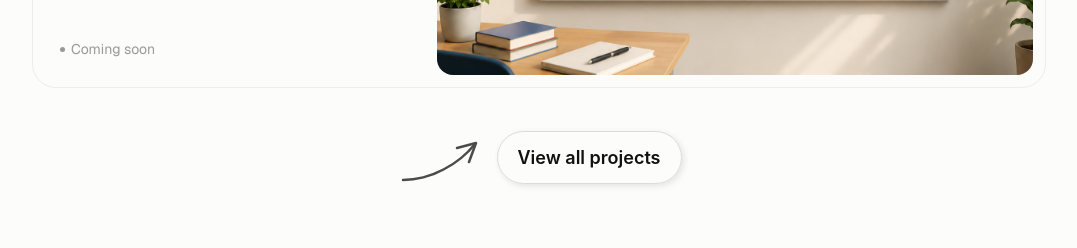
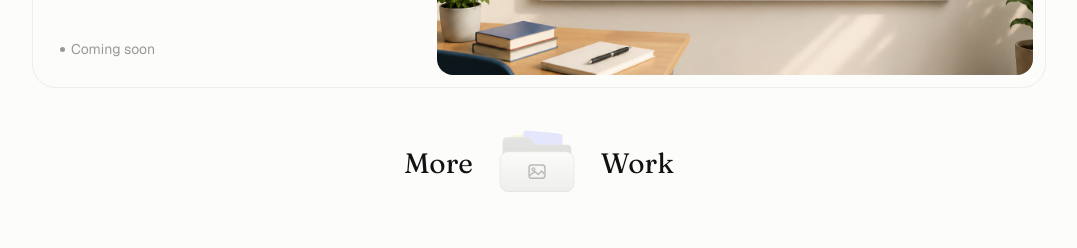
Before and after one commit to aditishinde304/my-portfolio, a Next.js app: page / in a window 1280 px wide. Shown: the part 2340-2588 px from the top of the page, without its empty margins (101-1178 px from the left). Built offline with nearby package versions, Linux system fonts and the light colour scheme; a web font is replaced by a local one.

Commit message:
Replace "View all projects" button with More/Work folder icon
Swaps the arrow + pill button for a serif "More" / folder icon / "Work"
treatment, matching the reference: a light macOS-style photos-folder
icon (built as inline SVG, no new asset) flanked by Fraunces serif text.

```diff
--- a/app/components/v2/Projects.tsx
+++ b/app/components/v2/Projects.tsx
@@ -167,39 +167,60 @@ export default function Projects() {
         ))}
       </div>
 
-      <div className="flex items-center justify-center" style={{ marginTop: "40px", gap: "10px" }}>
-        <svg width="90" height="60" viewBox="0 0 90 60" fill="none" xmlns="http://www.w3.org/2000/svg" style={{ transform: "scaleY(-1)" }}>
-          <path
-            d="M6 8C34 8 62 24 78 44"
-            stroke="#4b4b4b"
-            strokeWidth="2.5"
-            strokeLinecap="round"
-          />
-          <path
-            d="M60 40L79 45L72 26"
-            stroke="#4b4b4b"
-            strokeWidth="2.5"
-            strokeLinecap="round"
-            strokeLinejoin="round"
-          />
-        </svg>
-        <a
-          href="#"
-          className="inline-flex items-center justify-center"
+      <a
+        href="#"
+        className="flex items-center justify-center"
+        style={{ marginTop: "40px", gap: "24px" }}
+      >
+        <span
           style={{
-            border: "1px solid #dbdbdb",
-            borderRadius: "32px",
-            padding: "12px 20px",
-            boxShadow: "2px 2px 6px 0px rgba(0,0,0,0.1)",
-            fontFamily: "'Inter', sans-serif",
-            fontWeight: 600,
-            fontSize: "18px",
+            fontFamily: "var(--font-fraunces), Georgia, serif",
+            fontSize: "28px",
             color: "#111",
           }}
         >
-          View all projects
-        </a>
-      </div>
+          More
+        </span>
+        <MoreWorkFolderIcon />
+        <span
+          style={{
+            fontFamily: "var(--font-fraunces), Georgia, serif",
+            fontSize: "28px",
+            color: "#111",
+          }}
+        >
+          Work
+        </span>
+      </a>
     </section>
   );
 }
+
+function MoreWorkFolderIcon() {
+  return (
+    <svg width="80" height="70" viewBox="0 0 120 106" fill="none" xmlns="http://www.w3.org/2000/svg">
+      <defs>
+        <linearGradient id="mwFolderBack" x1="0" y1="0" x2="0" y2="1">
+          <stop offset="0" stopColor="#e4e4e2" />
+          <stop offset="1" stopColor="#d4d4d1" />
+        </linearGradient>
+        <linearGradient id="mwFolderFront" x1="0" y1="0" x2="0" y2="1">
+          <stop offset="0" stopColor="#fbfbfa" />
+          <stop offset="1" stopColor="#eeeeec" />
+        </linearGradient>
+      </defs>
+      <rect x="21" y="8" width="60" height="34" rx="6" fill="#fdf6df" transform="rotate(-6 51 25)" />
+      <rect x="38" y="6" width="60" height="34" rx="6" fill="#e4e7fb" transform="rotate(5 68 23)" />
+      <path
+        d="M8 20C8 16.686 10.686 14 14 14H46C48.2091 14 50.2 15.147 51.3251 17L54.6749 22.5C55.8 24.353 57.7909 25.5 60 25.5H106C109.314 25.5 112 28.186 112 31.5V90C112 93.314 109.314 96 106 96H14C10.686 96 8 93.314 8 90V20Z"
+        fill="url(#mwFolderBack)"
+      />
+      <rect x="4" y="36" width="112" height="60" rx="12" fill="url(#mwFolderFront)" stroke="#e2e2df" />
+      <g transform="translate(48, 56)" opacity="0.55">
+        <rect x="0" y="0" width="24" height="20" rx="4" stroke="#8a8a86" strokeWidth="2.2" />
+        <circle cx="6.5" cy="6.5" r="2.2" stroke="#8a8a86" strokeWidth="2" />
+        <path d="M1 16L8.5 10L14 14.5L19 9L23 13.5" stroke="#8a8a86" strokeWidth="2.2" strokeLinecap="round" strokeLinejoin="round" />
+      </g>
+    </svg>
+  );
+}
```
